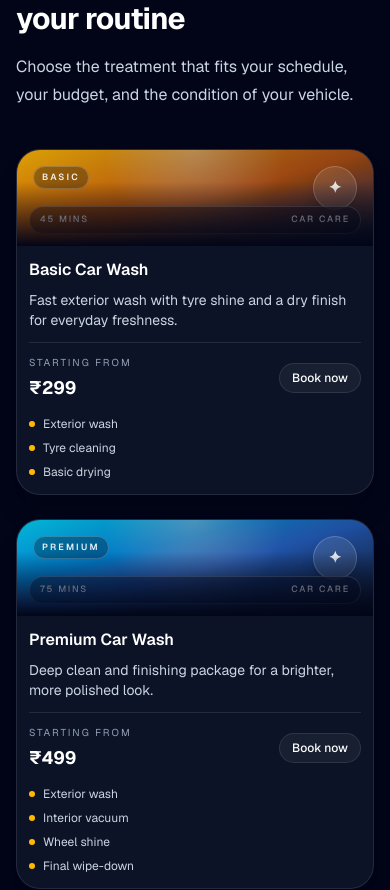
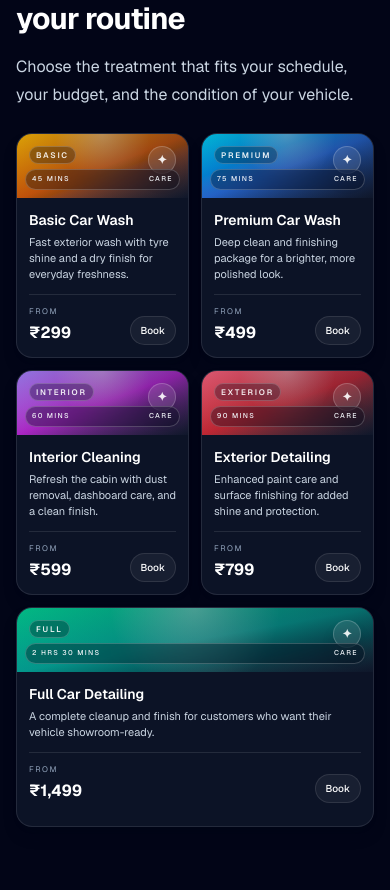
Before and after one commit to Amit0307-Am/car-wash, a Next.js app: page / in a window 390 px wide. Shown: the part 1182-2072 px from the top of the page. Built offline with nearby package versions, Linux system fonts and the light colour scheme.

Commit message:
Finalize compact mobile service grid

```diff
--- a/app/page.tsx
+++ b/app/page.tsx
@@ -101,9 +101,9 @@ export default function Home() {
             description="Choose the treatment that fits your schedule, your budget, and the condition of your vehicle."
           />
 
-          <div className="mt-10 grid gap-6 md:grid-cols-2 xl:grid-cols-3">
+          <div className="mt-6 grid grid-cols-2 gap-3 md:grid-cols-2 xl:grid-cols-3">
             {services.map((service) => (
-              <ServiceCard key={service.id} service={service} />
+              <ServiceCard key={service.id} service={service} variant="compact" />
             ))}
           </div>
         </div>
--- a/components/ui/service-card.tsx
+++ b/components/ui/service-card.tsx
@@ -1,7 +1,59 @@
 import Link from "next/link";
 import type { Service } from "@/config/business";
 
-export function ServiceCard({ service }: { service: Service }) {
+type ServiceCardProps = {
+  service: Service;
+  variant?: "default" | "compact";
+};
+
+export function ServiceCard({ service, variant = "default" }: ServiceCardProps) {
+  if (variant === "compact") {
+    return (
+      <article
+        className={`group flex h-full min-h-[220px] flex-col overflow-hidden rounded-2xl border border-white/10 bg-slate-900/80 shadow-lg shadow-slate-950/30 transition-transform duration-200 hover:-translate-y-1 sm:min-h-[240px] sm:rounded-3xl ${
+          service.id === "full-car-detailing" ? "col-span-2" : ""
+        }`}
+      >
+        <div className={`relative h-16 overflow-hidden bg-gradient-to-br sm:h-20 ${service.accent}`}>
+          <div className="absolute inset-0 bg-[radial-gradient(circle_at_top,_rgba(255,255,255,0.38),_transparent_45%)]" />
+          <div className="absolute inset-0 bg-[linear-gradient(135deg,rgba(15,23,42,0.15),rgba(15,23,42,0.55))]" />
+          <div className="absolute left-3 top-3 rounded-full border border-white/20 bg-slate-950/30 px-1.5 py-0.5 text-[8px] font-semibold uppercase tracking-[0.22em] text-white/90 backdrop-blur-sm sm:left-4 sm:top-4 sm:px-2 sm:text-[9px]">
+            {service.name.split(" ")[0]}
+          </div>
+          <div className="absolute right-3 top-3 flex h-7 w-7 items-center justify-center rounded-full border border-white/20 bg-white/10 text-xs font-black text-white/90 shadow-lg shadow-slate-950/20 backdrop-blur-sm sm:right-4 sm:top-4 sm:h-9 sm:w-9 sm:text-sm">
+            ✦
+          </div>
+          <div className="absolute inset-x-2 bottom-2 rounded-full border border-white/20 bg-slate-950/35 px-1.5 py-1 backdrop-blur-sm sm:inset-x-3 sm:bottom-3 sm:px-2">
+            <div className="flex items-center justify-between gap-2 text-[7px] font-medium uppercase tracking-[0.2em] text-slate-100 sm:text-[8px]">
+              <span>{service.duration}</span>
+              <span>Care</span>
+            </div>
+          </div>
+        </div>
+
+        <div className="flex flex-1 flex-col p-3">
+          <h3 className="text-sm font-semibold text-white sm:text-base">{service.name}</h3>
+          <p className="mt-1 text-[11px] leading-4 text-slate-300 sm:text-xs sm:leading-5">
+            {service.description}
+          </p>
+
+          <div className="mt-3 flex items-end justify-between gap-2 border-t border-white/10 pt-2.5">
+            <div>
+              <p className="text-[8px] uppercase tracking-[0.2em] text-slate-400 sm:text-[9px]">From</p>
+              <p className="mt-1 text-base font-bold text-white sm:text-lg">{service.startingPrice}</p>
+            </div>
+            <Link
+              href="/book"
+              className="inline-flex items-center justify-center rounded-full border border-white/10 bg-white/5 px-2.5 py-1.5 text-[10px] font-medium text-white transition-colors hover:border-amber-400/60 hover:bg-amber-500 hover:text-slate-950 sm:px-3 sm:py-2 sm:text-xs"
+            >
+              Book
+            </Link>
+          </div>
+        </div>
+      </article>
+    );
+  }
+
   return (
     <article className="group flex h-full flex-col overflow-hidden rounded-3xl border border-white/10 bg-slate-900/80 shadow-xl shadow-slate-950/30 transition-transform duration-200 hover:-translate-y-1">
       <div className={`relative h-24 overflow-hidden bg-gradient-to-br sm:h-32 ${service.accent}`}>
```
